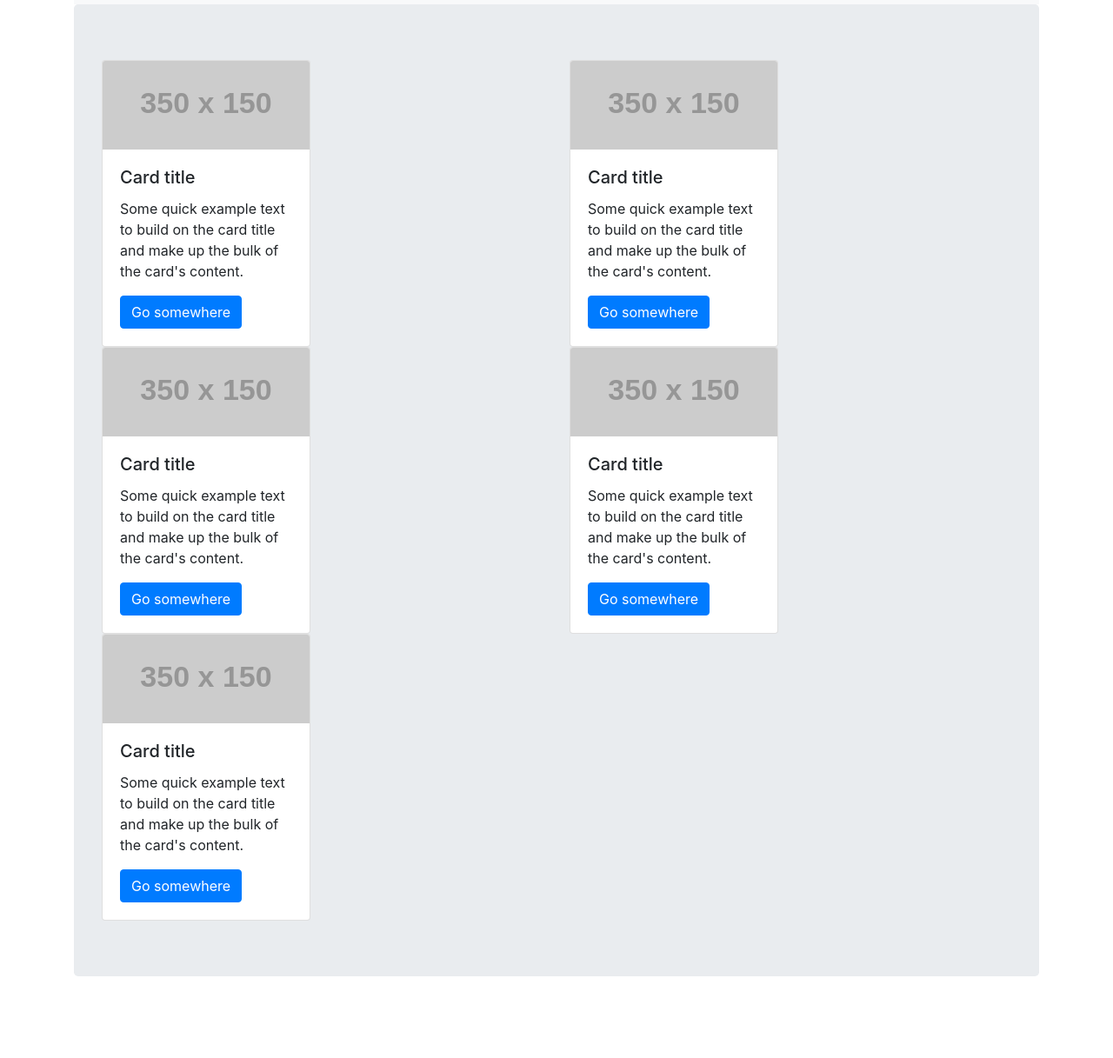
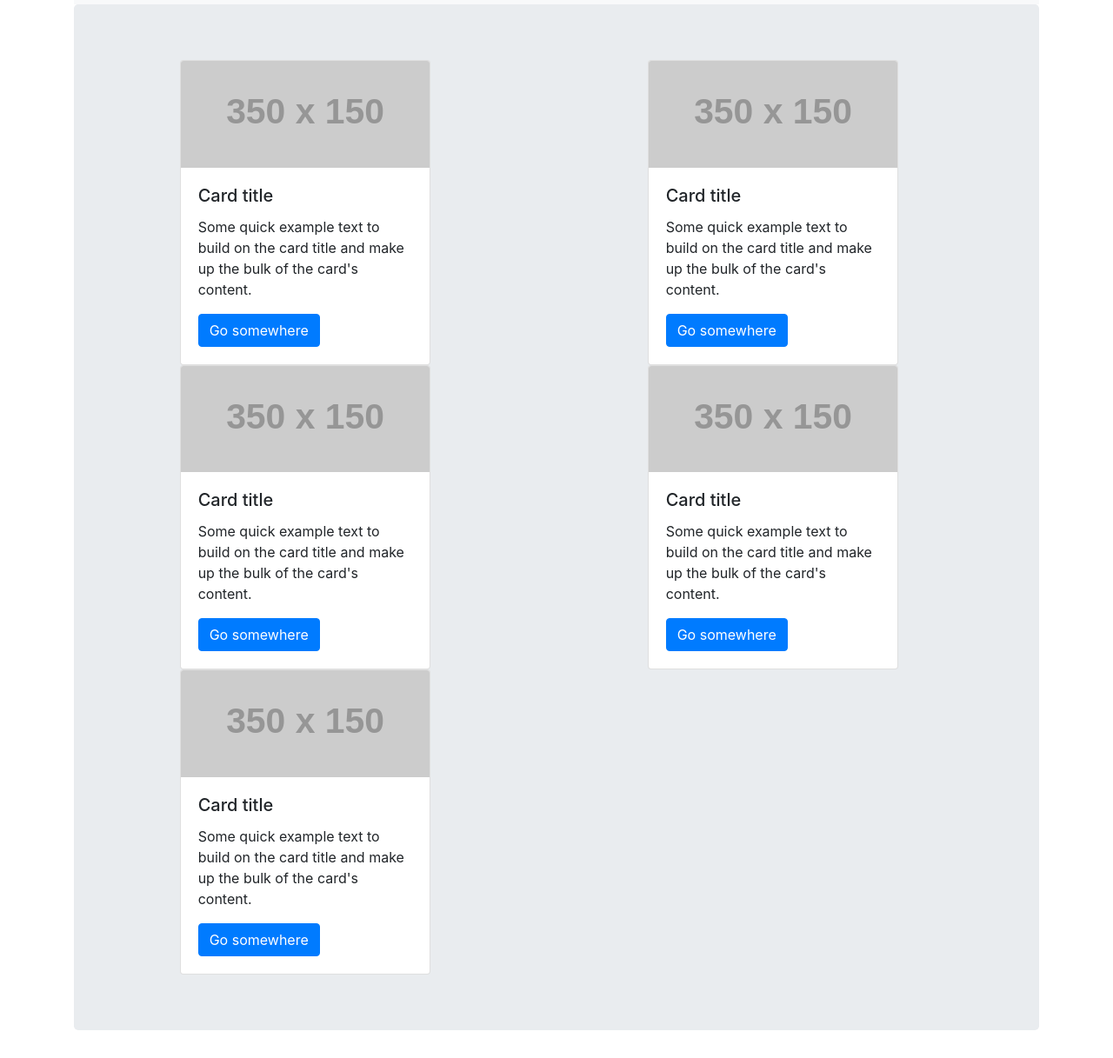
Before and after one commit to sochitty/Bootstrap-Portfolio, a plain HTML site: page portfolio.html in a window 1280 px wide. Shown: the part 51-1268 px from the top of the page at 87% size. Before the commit the page ends 1206 px from the top, so only its background shows below. Drawn offline with nearby package versions, Linux system fonts and the light colour scheme; placeholder pictures from the web are drawn by us.

Commit message:
added offset to portfolio page and added jumbotron and container to contact page

```diff
--- a/portfolio.html
+++ b/portfolio.html
@@ -33,8 +33,8 @@
         <div class="jumbotron">
             <!-- row 1 -->
             <div class="row">
-                <div class="col">
-                        <div class="card" style="width: 15rem;">
+                <div class="col offset-md-1">
+                        <div class="card" style="width: 18rem;">
                                 <img class="card-img-top" src="https://via.placeholder.com/350x150" alt="Card image cap">
                                 <div class="card-body">
                                   <h5 class="card-title">Card title</h5>
@@ -43,8 +43,8 @@
                                 </div>
                               </div>
                 </div>
-                <div class="col">
-                        <div class="card" style="width: 15rem;">
+                <div class="col offset-md-1">
+                        <div class="card" style="width: 18rem;">
                                 <img class="card-img-top" src="https://via.placeholder.com/350x150" alt="Card image cap">
                                 <div class="card-body">
                                   <h5 class="card-title">Card title</h5>
@@ -56,8 +56,8 @@
             </div>
             <!-- row 2 -->
             <div class="row">
-                    <div class="col">
-                            <div class="card" style="width: 15rem;">
+                    <div class="col offset-md-1">
+                            <div class="card" style="width: 18rem;">
                                     <img class="card-img-top" src="https://via.placeholder.com/350x150" alt="Card image cap">
                                     <div class="card-body">
                                       <h5 class="card-title">Card title</h5>
@@ -66,8 +66,8 @@
                                     </div>
                                   </div>
                     </div>
-                    <div class="col">
-                            <div class="card" style="width: 15rem;">
+                    <div class="col offset-md-1">
+                            <div class="card" style="width: 18rem;">
                                     <img class="card-img-top" src="https://via.placeholder.com/350x150" alt="Card image cap">
                                     <div class="card-body">
                                       <h5 class="card-title">Card title</h5>
@@ -79,8 +79,8 @@
                 </div>
                 <!-- row 3 -->
                 <div class="row">
-                        <div class="col">
-                                <div class="card" style="width: 15rem;">
+                        <div class="col offset-md-1">
+                                <div class="card" style="width: 18rem;">
                                         <img class="card-img-top" src="https://via.placeholder.com/350x150" alt="Card image cap">
                                         <div class="card-body">
                                           <h5 class="card-title">Card title</h5>
```
Also changed, not shown: contact.html (+8 -1 lines), index.html (+3 -3 lines).
